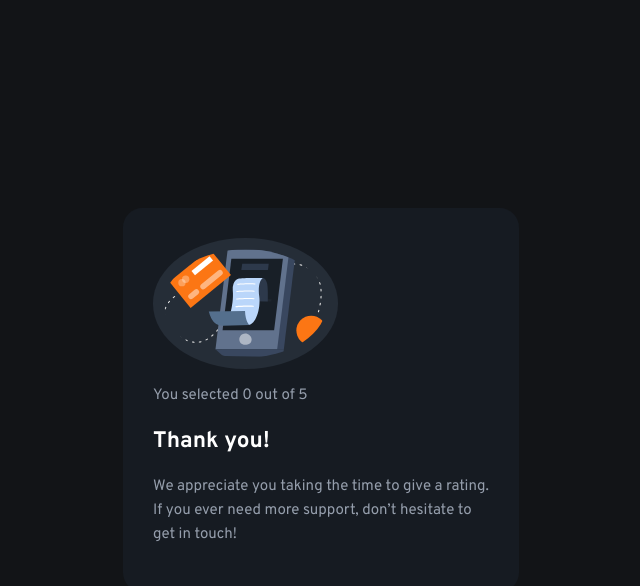
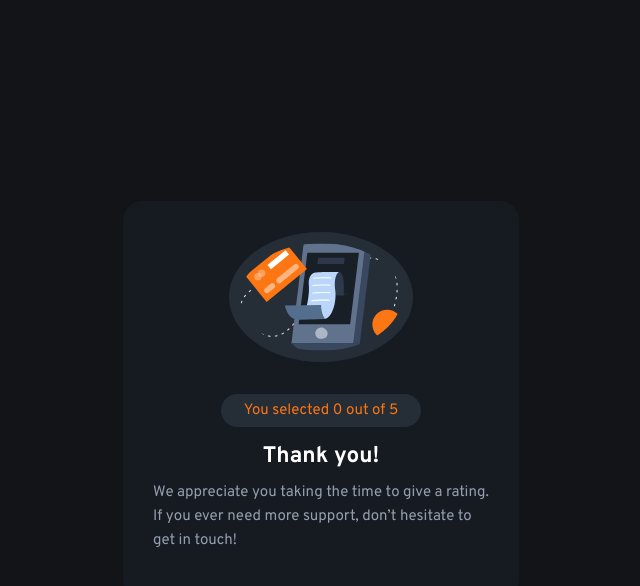
Before and after one commit to ValarieOyieke/Interactive-Rating-Component, a plain HTML site: page index.html in a window 1280 px wide. Both pictures are taken after a click on the button "SUBMIT". Shown: the whole page, without its empty margins (319-959 px from the left). Drawn offline with Linux system fonts and the light colour scheme.

Commit message:
styles.css update

```diff
--- a/styles.css
+++ b/styles.css
@@ -19,6 +19,12 @@ body {
     min-height: 100vh;
 }
 
+/* TYPOGRAPHY */
+
+h2{
+    margin: 0;
+}
+
 
 p {
     color: hsl(217, 12%, 63%);
@@ -27,11 +33,15 @@ p {
 }
 
 
-.btns{
-    display: flex;
-    justify-content: space-between;
+.selected {
+    background-color: hsl(213, 19%, 18%);
+    color: hsl(25, 97%, 53%);
+    border-radius: 1.2em;
+    padding: 0.3em 1.5em;
 }
 
+
+/* LAYOUT */
 
 .rating-container{
     margin: auto;
@@ -42,12 +52,35 @@ p {
     border-radius: 1.3em;
 }
 
+
+.thankyou-state {
+    display: flex;
+    flex-direction: column;
+    justify-content: center;
+    align-items: center;
+}
+
+
+.btns{
+    display: flex;
+    justify-content: space-between;
+}
+
+
+/* IMAGES */
+
 .rating-container img {
     background:hsl(213, 19%, 18%);
     border-radius: 50%;
     padding: 0.75em;
 }
 
+img {
+    margin-bottom: 1.5em;
+}
+
+
+/* BUTTONS */
 
 button {
     font-family: inherit;
```
